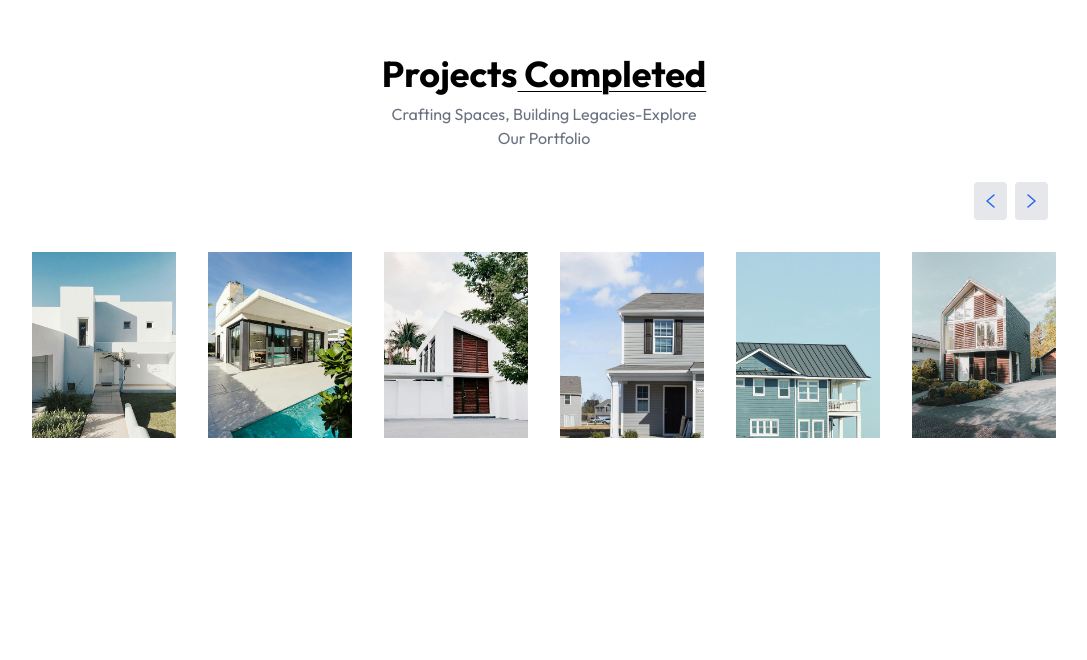
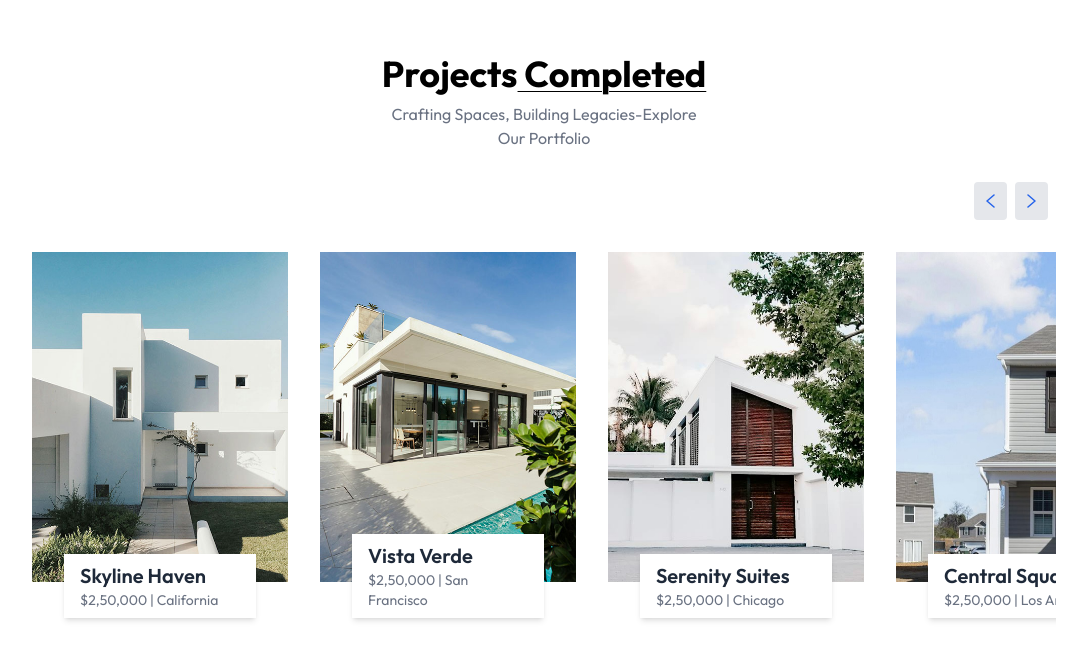
Before and after one commit to brauliomac/real-state-site, a React app in the folder real-state/: page / in a window 1280 px wide. Shown: the part 1714-2374 px from the top of the page, without its empty margins (96-1183 px from the left). Before the commit the page ends 2248 px from the top, so only its background shows below. Built offline with nearby package versions, Linux system fonts and the light colour scheme; the HTML template or start-up script is replaced by a standard one.

Commit message:
projects useState added functions

```diff
--- a/real-state/src/components/Projects.jsx
+++ b/real-state/src/components/Projects.jsx
@@ -1,7 +1,19 @@
-import React from 'react'
+import React, { useState } from 'react'
 import { assets, projectsData } from '../assets/assets'
 
 const Projects = () => {
+
+    const [ currentIndex, setCurrentIndex] = useState(0)
+    const [carsToShow, setCarsToShow] = useState(1)
+
+    const nextProject = () => {
+        setCurrentIndex ((prevIndex) => (prevIndex + 1) % projectsData.length)
+    }
+
+     const prevProject = () => {
+        setCurrentIndex((prevIndex) => prevIndex === 0 ? projectsData.length -1 : prevIndex -1 )
+    }
+
   return (
     <div className='container mx-auto py-4 pt-20 px-6 md:px-20 lg:px-32 my-20 w-full overflow-hidden' id='Projects'>
         <h1 className='text-2xl sm:text-4xl font-bold mb-2 text-center'>
@@ -29,10 +41,20 @@
         <div className='overflow-hidden'>
             <div className='flex gap-8 transition-transform duration-500 ease-in-out'>
                 { projectsData.map((project, index) => (
-                    <div key={ index }>
-                        <img src={ project.image} alt={ project.title } />
+                    <div key={ index } className='relative flex-shrink-0 w-full sm:w-1/4'>
+                        <img src={ project.image } alt={ project.title } className='w-full h-auto mb-14' />
+                        <div className='absolute left-0 right-0 bottom-5 flex justify-center'>
+                            <div className='inline-block bg-white w-3/4 px-4 py-2 shadow-md'>
+                                <h2 className='text-xl font-semibold text-gray-800'>
+                                    { project.title }
+                                </h2>
+                                <p className='text-gray-500 text-sm'>
+                                    { project.price } <span> | </span> { project.location }
+                                </p>
+                            </div>
+                        </div>
                     </div>
-                ))}
+                )) }
             </div>
         </div>
     </div>
```
